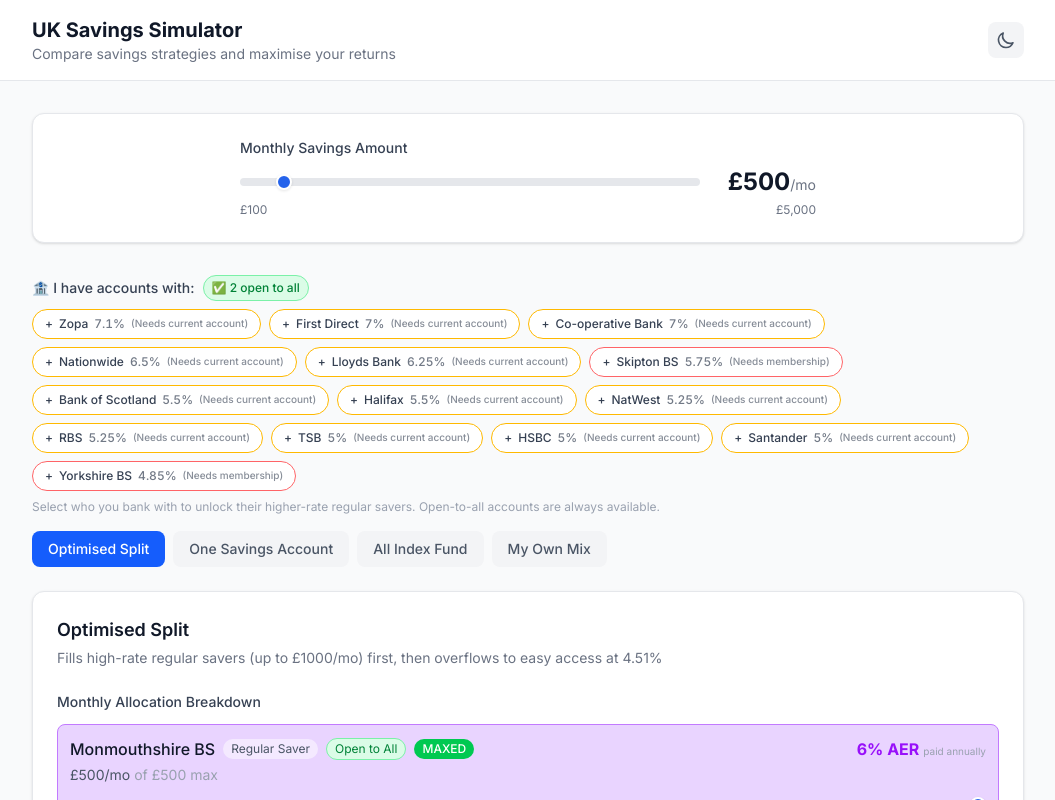
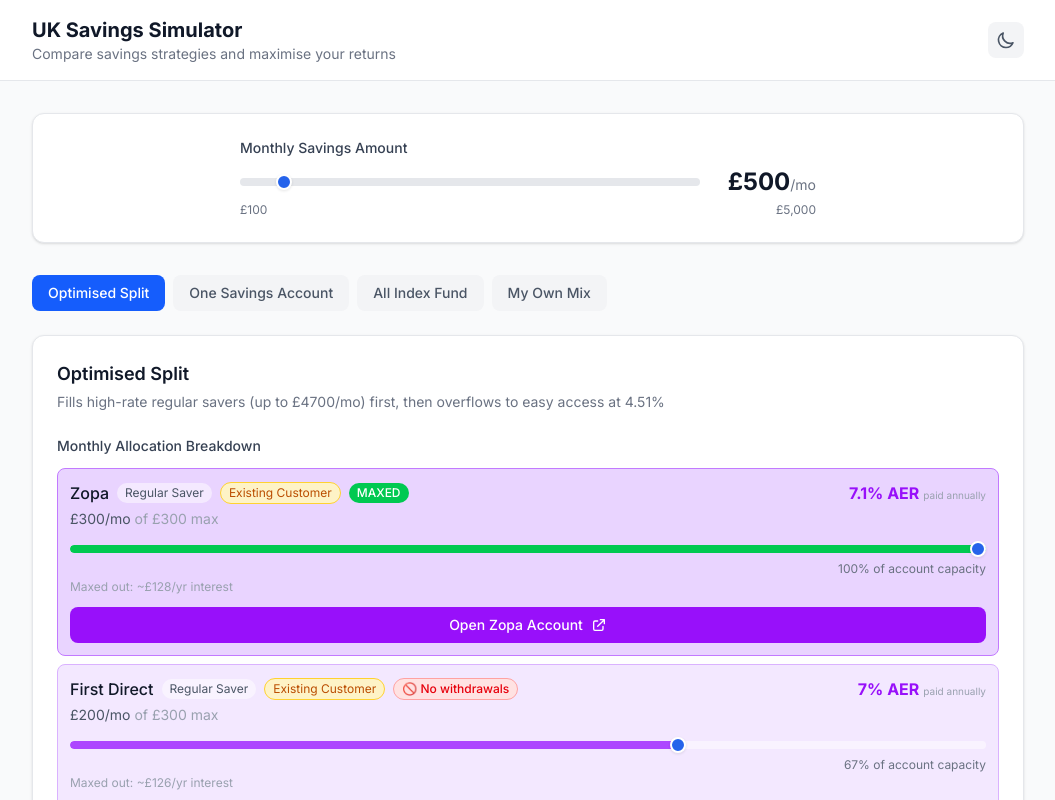
Before and after one commit to nelsoniu/uk-savings-sim, a Next.js app: page / in a window 1280 px wide. Shown: the top 800 px of the page, without its empty margins (112-1167 px from the left). Built offline with nearby package versions, Linux system fonts and the light colour scheme.

Commit message:
Remove eligibility filter — all accounts shown, no bank selection needed

```diff
--- a/src/components/SavingsSimulator.tsx
+++ b/src/components/SavingsSimulator.tsx
@@ -1,39 +1,17 @@
 'use client';
 
-import { useState, useMemo, useEffect } from 'react';
+import { useState, useMemo } from 'react';
 import { AccountsData, CustomMix, AllocationOverrides } from '@/types';
 import { SavingsSlider } from './SavingsSlider';
 import { StrategyTabs } from './StrategyTabs';
 import { ProjectionChart } from './ProjectionChart';
 import { ThemeToggle } from './ThemeToggle';
-import { EligibilityFilter } from './EligibilityFilter';
 import {
   calculateOptimisedSplit,
 } from '@/utils/calculations';
 
 interface SavingsSimulatorProps {
   accounts: AccountsData;
-}
-
-const STORAGE_KEY = 'uk-savings-sim-providers';
-
-function loadSelectedProviders(): string[] {
-  if (typeof window === 'undefined') return [];
-  try {
-    const stored = localStorage.getItem(STORAGE_KEY);
-    return stored ? JSON.parse(stored) : [];
-  } catch {
-    return [];
-  }
-}
-
-function saveSelectedProviders(providers: string[]) {
-  if (typeof window === 'undefined') return;
-  try {
-    localStorage.setItem(STORAGE_KEY, JSON.stringify(providers));
-  } catch {
-    // localStorage not available
-  }
 }
 
 export function SavingsSimulator({ accounts }: SavingsSimulatorProps) {
@@ -44,29 +22,11 @@
     indexPercent: 40,
   });
   const [overrides, setOverrides] = useState<AllocationOverrides>({});
-  const [selectedProviders, setSelectedProviders] = useState<string[]>(loadSelectedProviders);
 
-  // Persist selected providers to localStorage
-  useEffect(() => {
-    saveSelectedProviders(selectedProviders);
-  }, [selectedProviders]);
-
-  // Filter accounts based on selected providers
-  const eligibleAccounts = useMemo(() => {
-    const filteredRegularSavers = accounts.regularSavers.filter((acc) => {
-      if (acc.eligibility === 'open-to-all') return true;
-      return selectedProviders.includes(acc.provider);
-    });
-    return {
-      ...accounts,
-      regularSavers: filteredRegularSavers,
-    };
-  }, [accounts, selectedProviders]);
-
-  // Calculate results for the chart using eligible accounts
+  // Calculate results for the chart using all accounts (no eligibility filter)
   const optimisedResult = useMemo(() => {
-    return calculateOptimisedSplit(monthlyAmount, eligibleAccounts, overrides);
-  }, [monthlyAmount, eligibleAccounts, overrides]);
+    return calculateOptimisedSplit(monthlyAmount, accounts, overrides);
+  }, [monthlyAmount, accounts, overrides]);
 
   return (
     <div className="min-h-screen bg-gray-50 dark:bg-gray-900 transition-colors">
@@ -97,14 +57,9 @@
 
         {/* Strategy Tabs */}
         <section>
-          <EligibilityFilter
-            accounts={accounts}
-            selectedProviders={selectedProviders}
-            onChange={setSelectedProviders}
-          />
           <StrategyTabs
             monthlyAmount={monthlyAmount}
-            accounts={eligibleAccounts}
+            accounts={accounts}
             customMix={customMix}
             onCustomMixChange={setCustomMix}
             overrides={overrides}
```
